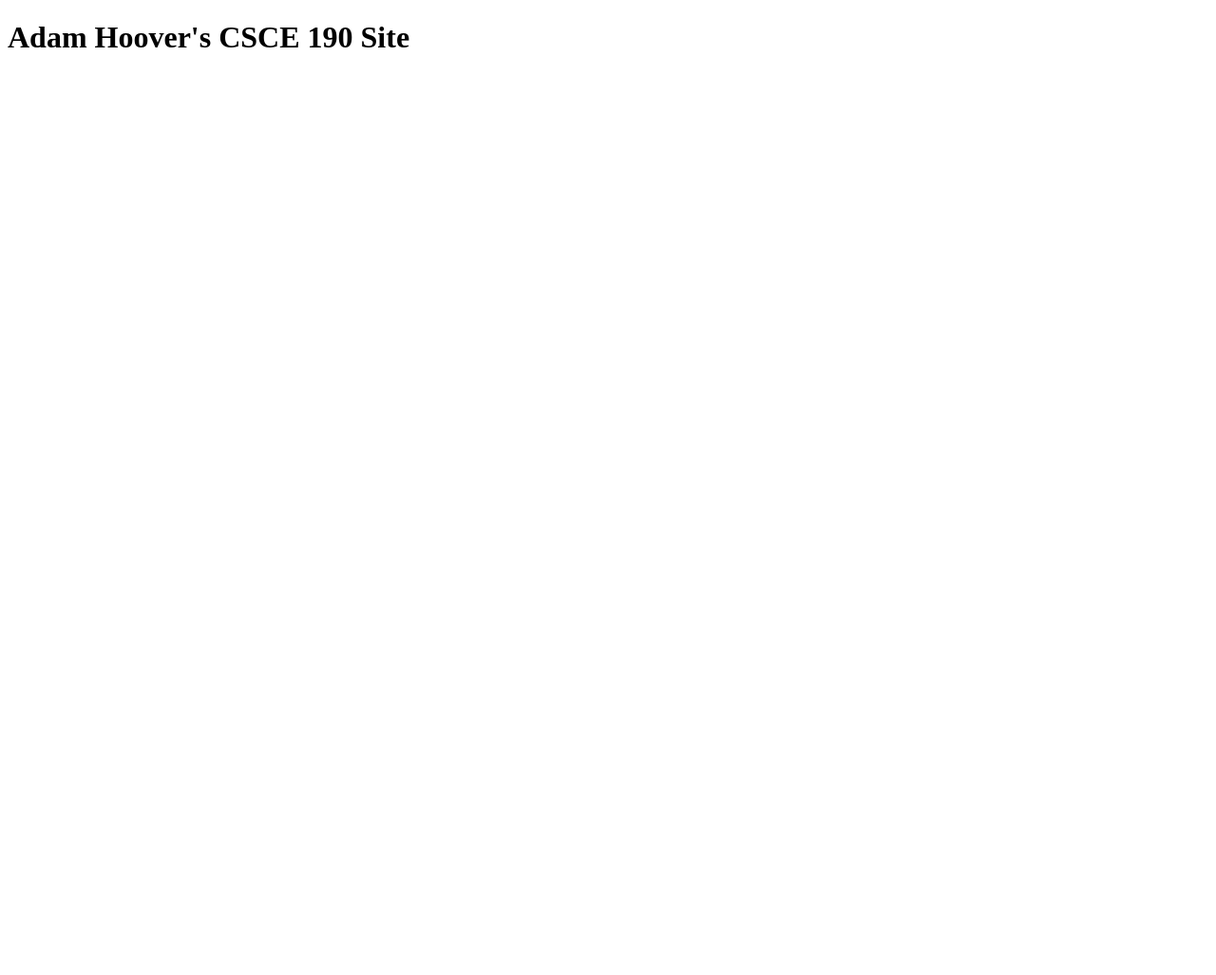
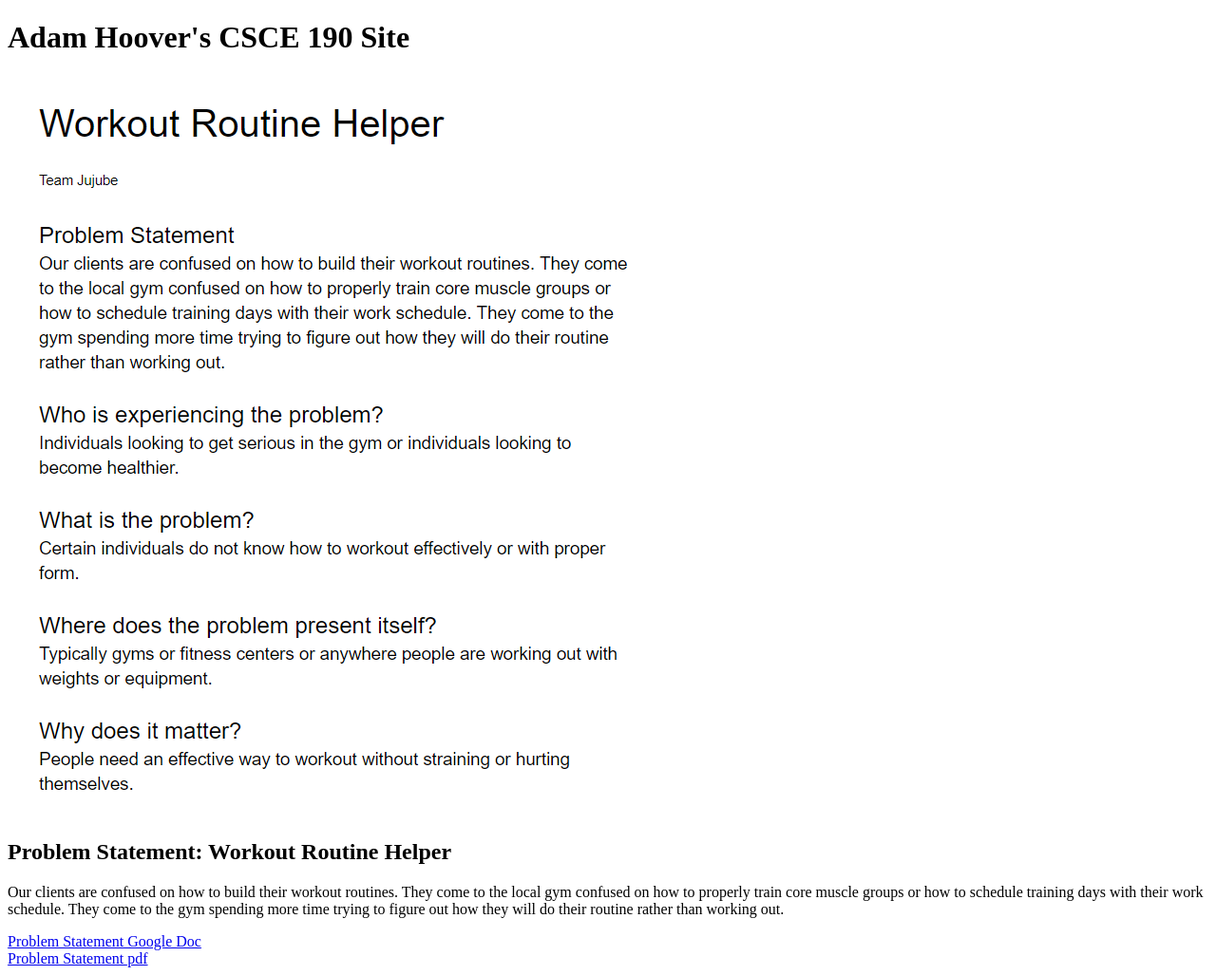
Before and after one commit to Hoover-AdamK/hoover-adamk.github.io, a plain HTML site: page index.html in a window 1280 px wide. Shown: the whole page at 95% size. Before the commit the page ends 800 px from the top, so only its background shows below. Drawn offline with Linux system fonts and the light colour scheme.

Commit message:
Add files via upload

```diff
--- a/index.html
+++ b/index.html
@@ -5,5 +5,20 @@
 	</head>
 	<body>
 		<h1>Adam Hoover's CSCE 190 Site</h1>
+
+		<section class="assignment">
+			<a href="files/Problem Statement.pdf"><img src="images/problem statement.PNG"></a>
+			<section class="assDetails">
+				<h2>
+					Problem Statement: Workout Routine Helper
+				</h2>
+				<p>
+					Our clients are confused on how to build their workout routines. They come to the local gym confused on how to properly train core muscle groups or how to schedule training days with their work schedule. They come to the gym spending more time trying to figure out how they will do their routine rather than working out.
+				</p>
+				<a href="https://docs.google.com/document/d/1lY780a8avTH7-pf00_o9VHe1NbVYyX1EDENBg6g9TKQ/edit?usp=sharing">Problem Statement Google Doc</a><br>
+				<a href="files/Problem Statement.pdf">Problem Statement pdf </a> <br>
+
+			</section>
+		</section>
 	</body>
 </html>
```
Also changed, not shown: images/problem statement.PNG (added), 1 other file.
